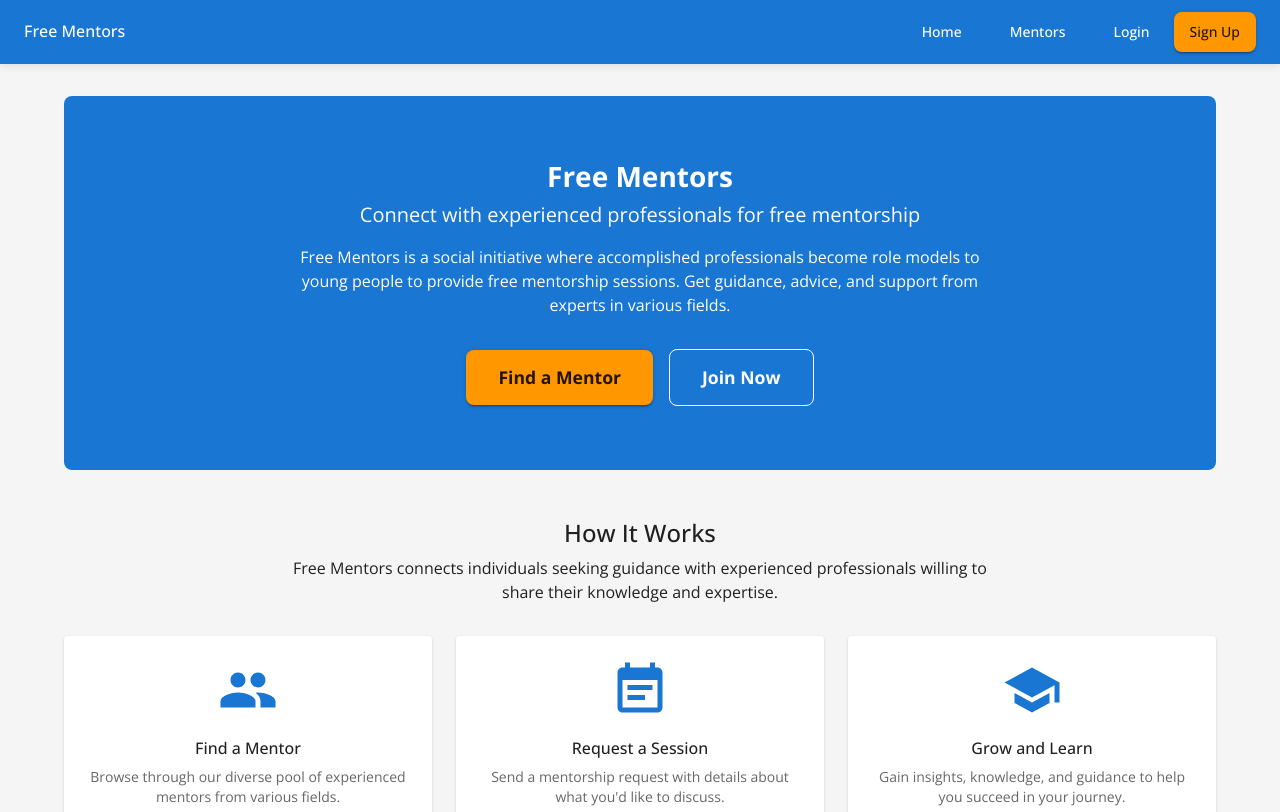
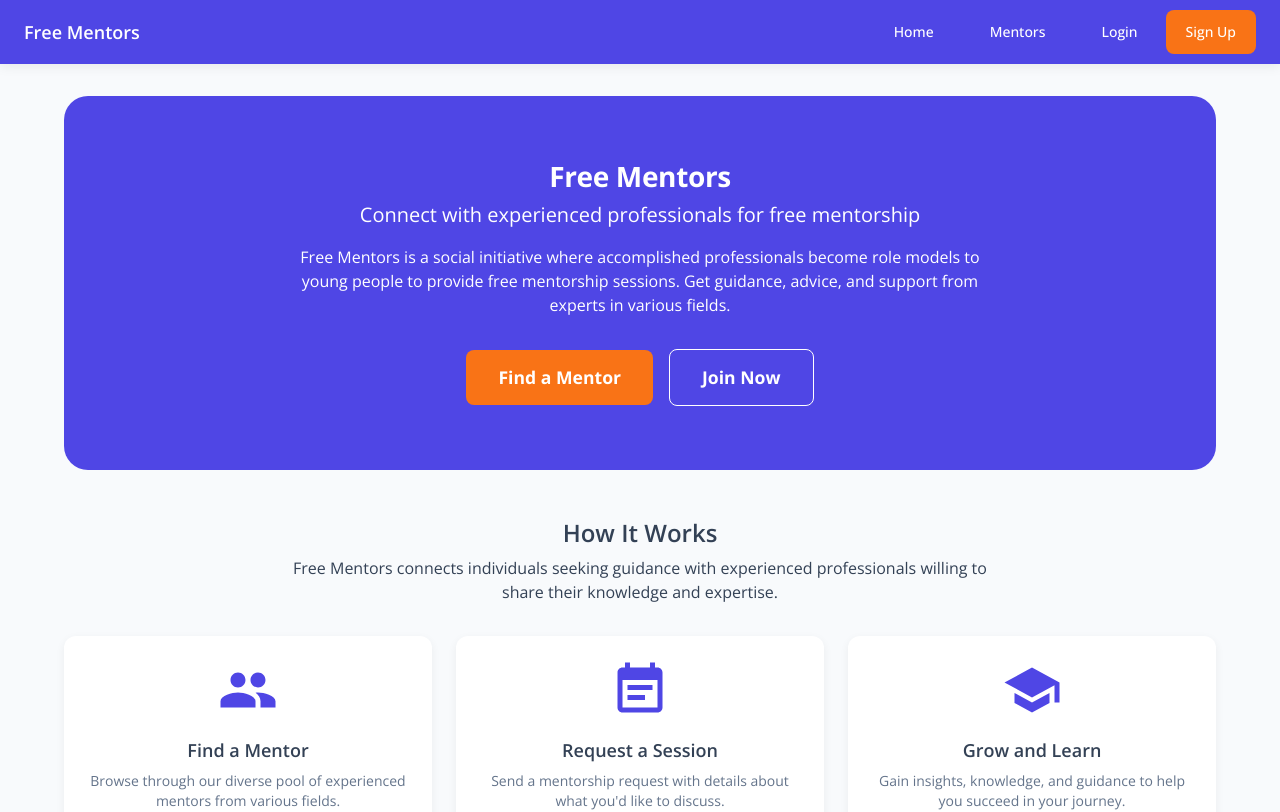
Before and after one commit to uwenayoallain/free-mentors, a React (Vite) app in the folder frontend/: page / in a window 1280 px wide. Shown: the top 812 px of the page. Built offline with nearby package versions, Linux system fonts and the light colour scheme.

Commit message:
Update theme colors

```diff
--- a/frontend/src/theme/theme.ts
+++ b/frontend/src/theme/theme.ts
@@ -3,55 +3,81 @@ import { createTheme } from "@mui/material/styles";
 const theme = createTheme({
   palette: {
     primary: {
-      main: "#1976d2",
-      light: "#4791db",
-      dark: "#115293",
+      main: "#4f46e5",
+      light: "#818cf8",
+      dark: "#3730a3",
+      contrastText: "#ffffff",
     },
     secondary: {
-      main: "#ff9800",
-      light: "#ffb74d",
-      dark: "#f57c00",
+      main: "#f97316", // Vibrant orange that creates beautiful contrast
+      light: "#fb923c",
+      dark: "#ea580c",
+      contrastText: "#ffffff",
     },
     background: {
-      default: "#f5f5f5",
+      default: "#f8fafc",
       paper: "#ffffff",
     },
     error: {
-      main: "#f44336",
+      main: "#ef4444",
+      light: "#f87171",
+      dark: "#dc2626",
+      contrastText: "#ffffff",
     },
     success: {
-      main: "#4caf50",
+      main: "#22c55e",
+      light: "#4ade80",
+      dark: "#16a34a",
+      contrastText: "#ffffff",
     },
     warning: {
-      main: "#ff9800",
+      main: "#f59e0b",
+      light: "#fbbf24",
+      dark: "#d97706",
+      contrastText: "#ffffff",
     },
     info: {
-      main: "#2196f3",
+      main: "#0ea5e9",
+      light: "#38bdf8",
+      dark: "#0284c7",
+      contrastText: "#ffffff",
     },
+    text: {
+      primary: "#334155",
+      secondary: "#64748b", // Keeping this slate for text - works well with both primary/secondary
+    },
+    divider: "rgba(100, 116, 139, 0.12)",
   },
   typography: {
-    fontFamily: "'Open Sans', sans-serif",
+    fontFamily: "'Poppins', 'Open Sans', sans-serif",
     h1: {
       fontSize: "2.5rem",
-      fontWeight: 500,
+      fontWeight: 600,
+      letterSpacing: "-0.025em",
     },
     h2: {
       fontSize: "2rem",
-      fontWeight: 500,
+      fontWeight: 600,
+      letterSpacing: "-0.0125em",
     },
     h3: {
       fontSize: "1.75rem",
-      fontWeight: 500,
+      fontWeight: 600,
+      letterSpacing: "-0.0125em",
     },
     h4: {
       fontSize: "1.5rem",
-      fontWeight: 500,
+      fontWeight: 600,
     },
     h5: {
       fontSize: "1.25rem",
-      fontWeight: 500,
+      fontWeight: 600,
     },
     h6: {
+      fontSize: "1.125rem",
+      fontWeight: 600,
+    },
+    subtitle1: {
       fontSize: "1rem",
       fontWeight: 500,
     },
@@ -63,29 +89,67 @@ const theme = createTheme({
     },
     button: {
       textTransform: "none",
+      fontWeight: 500,
     },
+  },
+  shape: {
+    borderRadius: 12,
   },
   components: {
     MuiButton: {
       styleOverrides: {
         root: {
           borderRadius: 8,
-          padding: "8px 16px",
+          padding: "10px 20px",
+          boxShadow: "none",
+          "&:hover": {
+            boxShadow: "0 4px 8px rgba(0,0,0,0.1)",
+          },
         },
+        containedPrimary: {},
+        containedSecondary: {},
       },
     },
     MuiCard: {
       styleOverrides: {
         root: {
-          borderRadius: 12,
-          boxShadow: "0 4px 12px rgba(0,0,0,0.1)",
+          borderRadius: 16,
+          boxShadow: "0 10px 20px rgba(0,0,0,0.05)",
+          transition: "transform 0.2s ease-in-out, box-shadow 0.2s ease-in-out",
+          "&:hover": {
+            transform: "translateY(-4px)",
+            boxShadow: "0 12px 28px rgba(0,0,0,0.1)",
+          },
         },
       },
     },
     MuiAppBar: {
       styleOverrides: {
         root: {
-          boxShadow: "0 2px 8px rgba(0,0,0,0.1)",
+          boxShadow: "0 2px 12px rgba(0,0,0,0.08)",
+        },
+      },
+    },
+    MuiTextField: {
+      styleOverrides: {
+        root: {
+          "& .MuiOutlinedInput-root": {
+            borderRadius: 8,
+          },
+        },
+      },
+    },
+    MuiPaper: {
+      styleOverrides: {
+        elevation1: {
+          boxShadow: "0 3px 10px rgba(0,0,0,0.06)",
+        },
+      },
+    },
+    MuiChip: {
+      styleOverrides: {
+        root: {
+          borderRadius: 16,
         },
       },
     },
```
